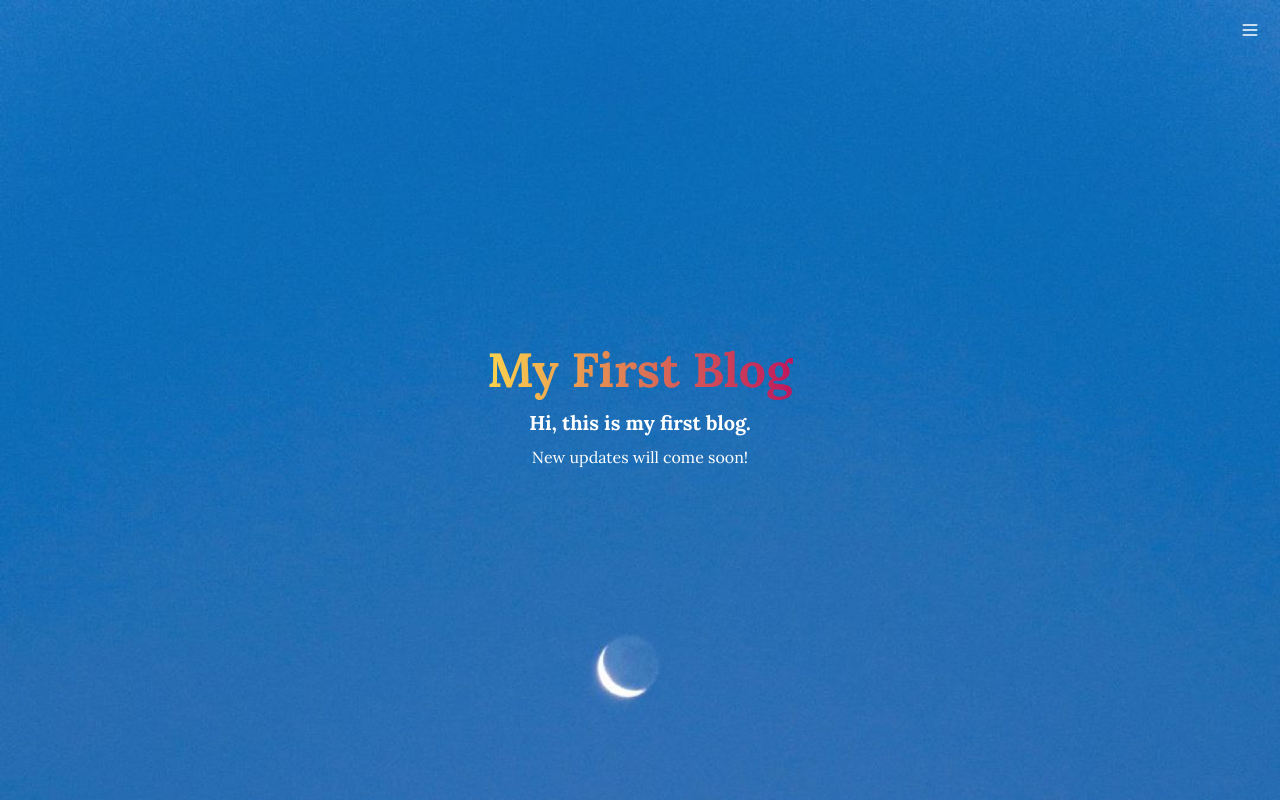
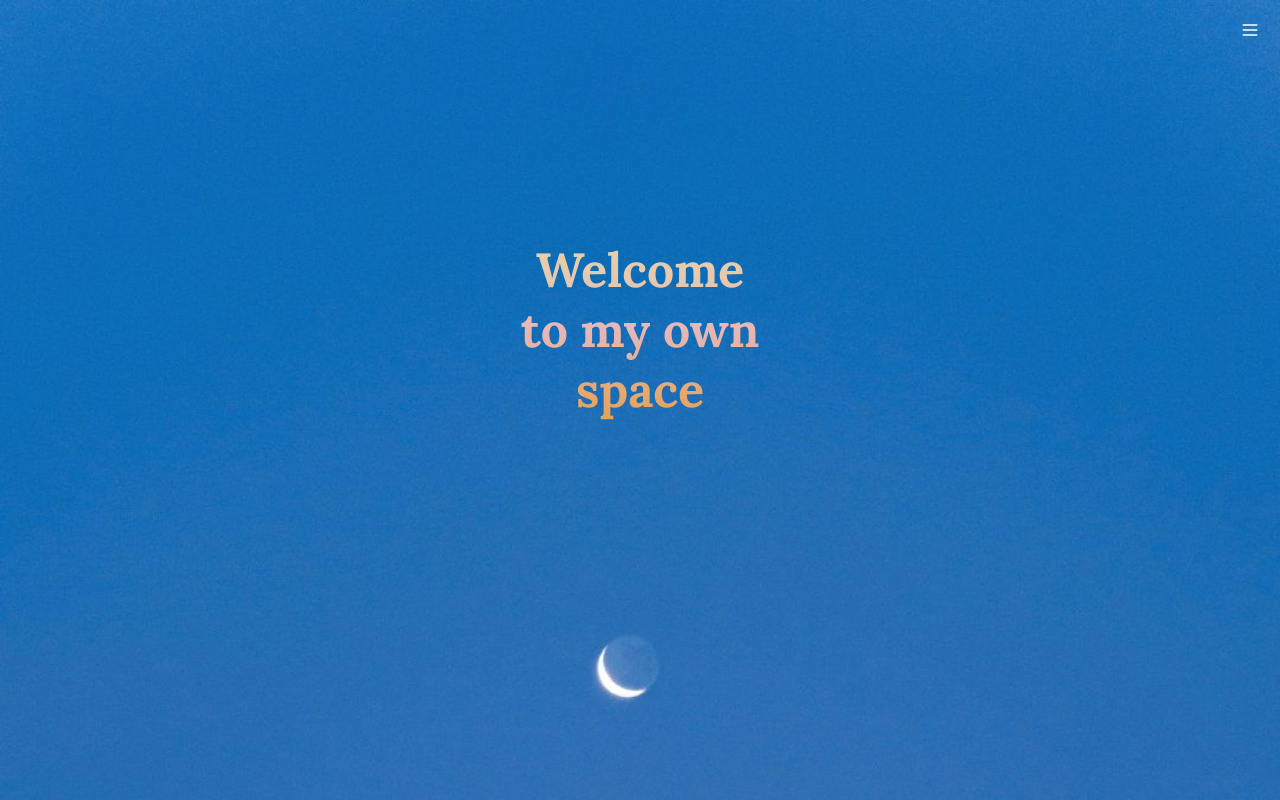
Before and after one commit to Wonjuny0804/my-blog, a Next.js app: page / in a window 1280 px wide. Built offline with nearby package versions, Linux system fonts and the light colour scheme.

Commit message:
Change main page

```diff
--- a/pages/index.tsx
+++ b/pages/index.tsx
@@ -3,15 +3,13 @@ import NavMenu from "../components/common/NavMenu/NavMenu";
 
 const Home: NextPage = () => {
 	return (
-		<main className="bg-mobile-bg bg-cover w-screen h-screen flex flex-col justify-center items-center relative">
+		<main className="bg-mobile-bg bg-cover w-screen h-screen flex flex-col items-center relative">
 			<div className="absolute top-5 right-5">
 				<NavMenu />
 			</div>
-			<h1 className="font-bold text-5xl leading-relaxed text-transparent bg-clip-text bg-gradient-to-r from-amber-300 to-pink-700">
-				My First Blog
+			<h1 className="font-bold text-5xl leading-[60px] text-center text-transparent bg-clip-text bg-gradient-to-b to-[#E7A150] via-[#E7B7B7] from-[#E7D4A6] mt-[30vh]">
+				Welcome <br /> to my own <br /> space
 			</h1>
-			<p className="font-bold text-white text-xl">Hi, this is my first blog.</p>
-			<p className="text-white mt-2">New updates will come soon!</p>
 		</main>
 	);
 };
```
